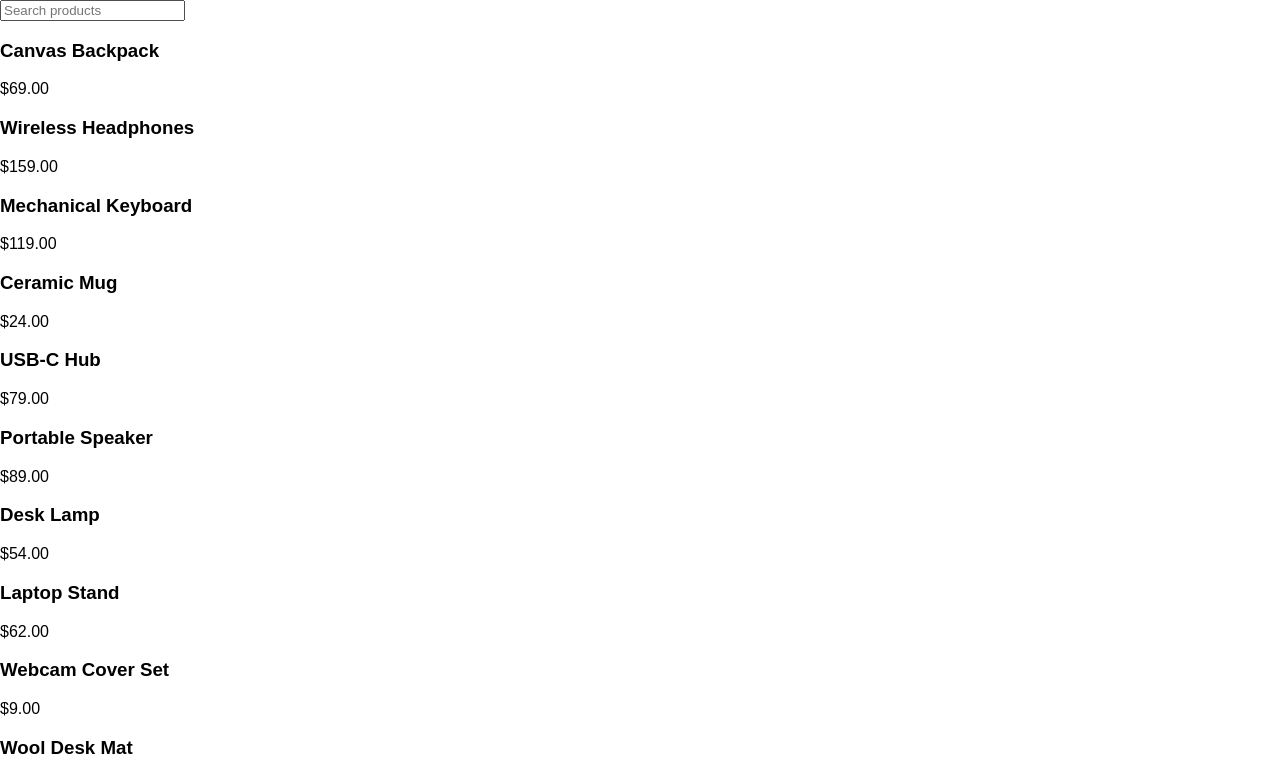
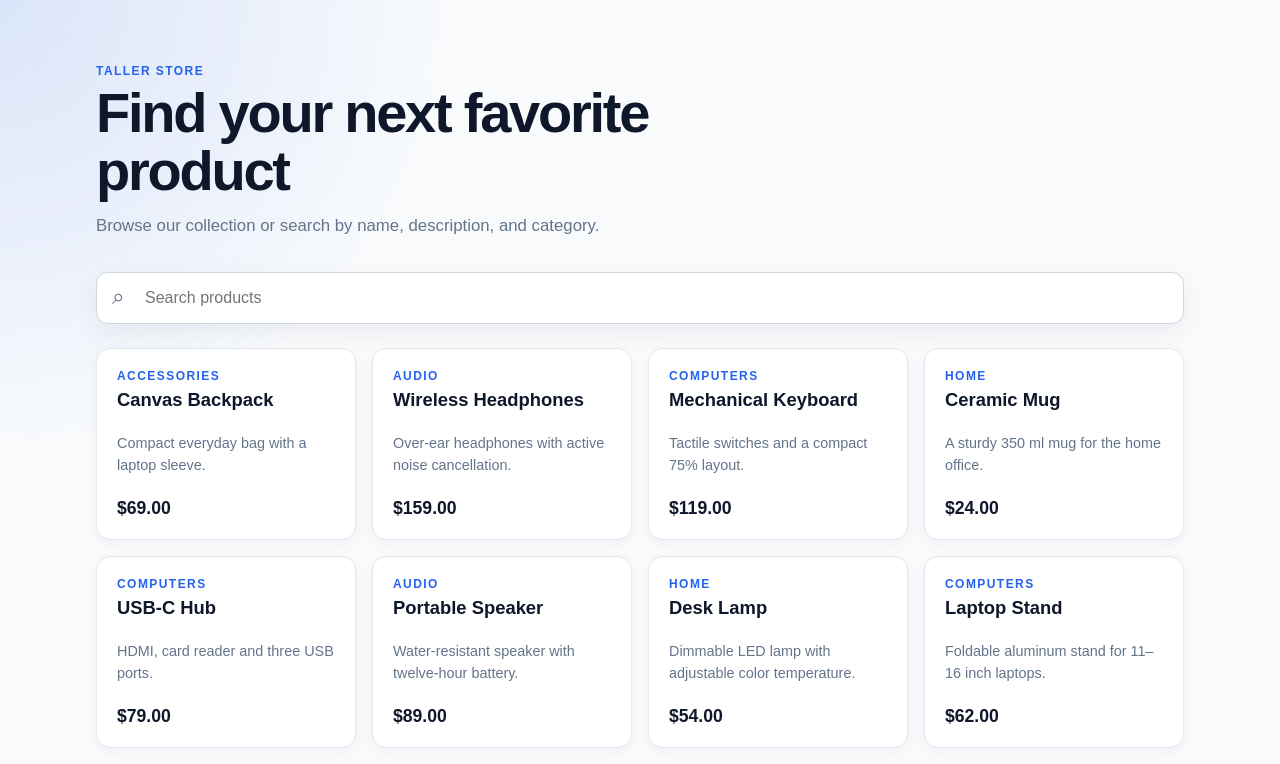
Before and after one commit to allanrlima/taller-interview-allan-lima, a Next.js app: page / in a window 1280 px wide. Shown: the top 764 px of the page. Built offline with nearby package versions, Linux system fonts and the light colour scheme.

Commit message:
Improve product search UI states

```diff
--- a/src/app/globals.css
+++ b/src/app/globals.css
@@ -4,5 +4,13 @@
 
 body {
   margin: 0;
+  color: #0f172a;
   font-family: Arial, Helvetica, sans-serif;
+  background: #f8fafc;
 }
+
+button,
+input,
+select {
+  font: inherit;
+}
--- a/src/app/layout.tsx
+++ b/src/app/layout.tsx
@@ -2,8 +2,8 @@ import type { Metadata } from "next";
 import "./globals.css";
 
 export const metadata: Metadata = {
-  title: "Hello World",
-  description: "A simple Hello World app",
+  title: "Taller Store",
+  description: "Browse and search the Taller Store product catalog.",
 };
 
 export default function RootLayout({ children }: Readonly<{ children: React.ReactNode }>) {
--- a/src/app/loading.tsx
+++ b/src/app/loading.tsx
@@ -1,3 +1,5 @@
+import { LoadingState } from "@/components/LoadingState";
+
 export default function Loading() {
-  return <main className="shell"><div className="status">Loading page…</div></main>;
+  return <main><LoadingState message="Loading page…" /></main>;
 }
--- a/src/app/page.module.css
+++ b/src/app/page.module.css
@@ -1,37 +1,161 @@
 .page {
   min-height: 100vh;
-  display: flex;
-  flex-direction: column;
-  align-items: center;
-  justify-content: center;
+  padding: 4rem 1.25rem;
+  background:
+    radial-gradient(circle at top left, rgba(37, 99, 235, 0.14), transparent 28rem),
+    #f8fafc;
+}
+
+.catalog {
+  width: min(68rem, 100%);
+  margin: 0 auto;
+}
+
+.header {
+  max-width: 42rem;
+  margin-bottom: 2rem;
+}
+
+.header h1 {
+  margin: 0.35rem 0 0.75rem;
+  color: #0f172a;
+  font-size: clamp(2rem, 5vw, 3.5rem);
+  line-height: 1.05;
+  letter-spacing: -0.04em;
+}
+
+.header > p:last-child {
+  margin: 0;
+  color: #64748b;
+  font-size: 1.05rem;
+  line-height: 1.6;
+}
+
+.eyebrow,
+.category {
+  margin: 0;
+  color: #2563eb;
+  font-size: 0.75rem;
+  font-weight: 700;
+  letter-spacing: 0.12em;
+  text-transform: uppercase;
+}
+
+.search {
+  position: relative;
+  display: block;
+  margin-bottom: 1.5rem;
+}
+
+.searchIcon {
+  position: absolute;
+  top: 50%;
+  left: 1rem;
+  color: #64748b;
+  font-size: 1.4rem;
+  transform: translateY(-55%);
+  pointer-events: none;
+}
+
+.search input {
+  width: 100%;
+  padding: 1rem 1rem 1rem 3rem;
+  color: #0f172a;
+  font: inherit;
+  background: white;
+  border: 1px solid #cbd5e1;
+  border-radius: 0.75rem;
+  box-shadow: 0 8px 24px rgba(15, 23, 42, 0.06);
+  transition: border-color 150ms ease, box-shadow 150ms ease;
+}
+
+.search input:focus {
+  border-color: #2563eb;
+  outline: none;
+  box-shadow: 0 0 0 3px rgba(37, 99, 235, 0.16);
+}
+
+.results {
+  min-height: 12rem;
+}
+
+.productGrid {
+  display: grid;
+  grid-template-columns: repeat(auto-fit, minmax(15rem, 1fr));
   gap: 1rem;
 }
 
-.page h1 {
+.productCard {
+  display: flex;
+  min-height: 12rem;
+  padding: 1.25rem;
+  flex-direction: column;
+  justify-content: space-between;
+  gap: 1rem;
+  background: white;
+  border: 1px solid #e2e8f0;
+  border-radius: 0.9rem;
+  box-shadow: 0 4px 14px rgba(15, 23, 42, 0.04);
+  transition: transform 150ms ease, box-shadow 150ms ease;
+}
+
+.productCard:hover {
+  box-shadow: 0 12px 30px rgba(15, 23, 42, 0.09);
+  transform: translateY(-2px);
+}
+
+.productCard h2 {
+  margin: 0.35rem 0 0;
+  color: #0f172a;
+  font-size: 1.15rem;
+}
+
+.productCard > p {
+  margin: 0;
+  color: #64748b;
+  font-size: 0.9rem;
+  line-height: 1.55;
+}
+
+.productCard strong {
+  color: #0f172a;
+  font-size: 1.1rem;
+}
+
+.empty {
+  padding: 3rem 1rem;
+  color: #64748b;
+  text-align: center;
+  background: white;
+  border: 1px dashed #cbd5e1;
+  border-radius: 0.75rem;
+}
+
+.empty h2,
+.empty p {
   margin: 0;
 }
 
-.count {
-  margin: 0;
-  font-size: 2rem;
-  font-weight: bold;
+.empty h2 {
+  margin-bottom: 0.35rem;
+  color: #334155;
+  font-size: 1.1rem;
 }
 
-.controls {
-  display: flex;
-  gap: 0.5rem;
+.srOnly {
+  position: absolute;
+  width: 1px;
+  height: 1px;
+  padding: 0;
+  margin: -1px;
+  overflow: hidden;
+  clip: rect(0, 0, 0, 0);
+  white-space: nowrap;
+  border: 0;
 }
 
-.button {
-  min-width: 3rem;
-  padding: 0.5rem 0.75rem;
-  border: 1px solid #222;
-  border-radius: 0.25rem;
-  background: white;
-  font: inherit;
-  cursor: pointer;
+@media (max-width: 40rem) {
+  .page {
+    padding-top: 2.5rem;
+  }
 }
-
-.button:hover {
-  background: #f0f0f0;
-}
--- a/src/app/page.tsx
+++ b/src/app/page.tsx
@@ -2,7 +2,11 @@
 
 import { useEffect, useState } from "react";
 
+import { ErrorState } from "@/components/ErrorState";
+import { LoadingState } from "@/components/LoadingState";
+import { formatPrice } from "@/lib/products";
 import type { Product } from "@/types/product";
+import styles from "./page.module.css";
 
 export default function ProductSearch() {
   const [query, setQuery] = useState("");
@@ -11,6 +15,7 @@ export default function ProductSearch() {
     "loading",
   );
   const [errorMessage, setErrorMessage] = useState("");
+  const [requestKey, setRequestKey] = useState(0);
 
   useEffect(() => {
     const controller = new AbortController();
@@ -42,10 +47,20 @@ export default function ProductSearch() {
       window.clearTimeout(timeoutId);
       controller.abort();
     };
-  }, [query]);
+  }, [query, requestKey]);
 
   return (
-    <div>
+    <main className={styles.page}>
+      <section className={styles.catalog} aria-labelledby="page-title">
+        <header className={styles.header}>
+          <p className={styles.eyebrow}>Taller Store</p>
+          <h1 id="page-title">Find your next favorite product</h1>
+          <p>Browse our collection or search by name, description, and category.</p>
+        </header>
+
+        <label className={styles.search}>
+          <span className={styles.searchIcon} aria-hidden="true">⌕</span>
+          <span className={styles.srOnly}>Search products</span>
           <input
             value={query}
             onChange={(event) => {
@@ -55,22 +70,45 @@ export default function ProductSearch() {
             }}
             placeholder="Search products"
           />
+        </label>
 
-      {status === "loading" && <div role="status">Loading products…</div>}
+        <div className={styles.results}>
+          {status === "loading" && <LoadingState message="Loading products…" />}
 
-      {status === "error" && <div role="alert">{errorMessage}</div>}
+          {status === "error" && (
+            <ErrorState
+              message={errorMessage}
+              onRetry={() => {
+                setStatus("loading");
+                setErrorMessage("");
+                setRequestKey((key) => key + 1);
+              }}
+            />
+          )}
 
           {status === "success" && products.length === 0 && (
-        <div>No products found</div>
+            <div className={styles.empty}>
+              <h2>No products found</h2>
+              <p>Try a different search term.</p>
+            </div>
           )}
 
-      {status === "success" && products.length > 0 &&
-        products.map((product) => (
-          <div key={product.id}>
-            <h3>{product.name}</h3>
-            <span>${(product.priceInCents / 100).toFixed(2)}</span>
+          {status === "success" && products.length > 0 && (
+            <div className={styles.productGrid}>
+              {products.map((product) => (
+                <article className={styles.productCard} key={product.id}>
+                  <div>
+                    <p className={styles.category}>{product.category}</p>
+                    <h2>{product.name}</h2>
                   </div>
+                  <p>{product.description}</p>
+                  <strong>{formatPrice(product.priceInCents)}</strong>
+                </article>
               ))}
             </div>
+          )}
+        </div>
+      </section>
+    </main>
   );
 }
--- /dev/null
+++ b/src/components/ErrorState.tsx
@@ -0,0 +1,28 @@
+import styles from "./StatusState.module.css";
+
+interface ErrorStateProps {
+  message?: string;
+  onRetry?: () => void;
+}
+
+export function ErrorState({
+  message = "Something went wrong. Please try again.",
+  onRetry,
+}: ErrorStateProps) {
+  return (
+    <div className={`${styles.state} ${styles.error}`} role="alert">
+      <span className={styles.errorIcon} aria-hidden="true">
+        !
+      </span>
+      <div>
+        <h2>Unable to load</h2>
+        <p>{message}</p>
+      </div>
+      {onRetry && (
+        <button type="button" onClick={onRetry}>
+          Try again
+        </button>
+      )}
+    </div>
+  );
+}
--- /dev/null
+++ b/src/components/LoadingState.tsx
@@ -0,0 +1,14 @@
+import styles from "./StatusState.module.css";
+
+interface LoadingStateProps {
+  message?: string;
+}
+
+export function LoadingState({ message = "Loading…" }: LoadingStateProps) {
+  return (
+    <div className={styles.state} role="status" aria-live="polite">
+      <span className={styles.spinner} aria-hidden="true" />
+      <p>{message}</p>
+    </div>
+  );
+}
--- /dev/null
+++ b/src/components/StatusState.module.css
@@ -0,0 +1,82 @@
+.state {
+  display: flex;
+  align-items: center;
+  justify-content: center;
+  gap: 0.75rem;
+  min-height: 8rem;
+  padding: 1.5rem;
+  color: #64748b;
+  text-align: center;
+}
+
+.state p,
+.state h2 {
+  margin: 0;
+}
+
+.state h2 {
+  margin-bottom: 0.25rem;
+  color: #991b1b;
+  font-size: 1rem;
+}
+
+.spinner {
+  width: 1.25rem;
+  height: 1.25rem;
+  border: 2px solid #cbd5e1;
+  border-top-color: #2563eb;
+  border-radius: 50%;
+  animation: spin 0.75s linear infinite;
+}
+
+.error {
+  flex-wrap: wrap;
+  color: #7f1d1d;
+  background: #fef2f2;
+  border: 1px solid #fecaca;
+  border-radius: 0.75rem;
+}
+
+.errorIcon {
+  display: grid;
+  flex: 0 0 auto;
+  width: 2rem;
+  height: 2rem;
+  place-items: center;
+  color: white;
+  font-weight: 700;
+  background: #dc2626;
+  border-radius: 50%;
+}
+
+.state button {
+  padding: 0.55rem 0.9rem;
+  color: white;
+  font: inherit;
+  font-weight: 600;
+  background: #b91c1c;
+  border: 0;
+  border-radius: 0.5rem;
+  cursor: pointer;
+}
+
+.state button:hover {
+  background: #991b1b;
+}
+
+.state button:focus-visible {
+  outline: 3px solid rgba(185, 28, 28, 0.25);
+  outline-offset: 2px;
+}
+
+@keyframes spin {
+  to {
+    transform: rotate(360deg);
+  }
+}
+
+@media (prefers-reduced-motion: reduce) {
+  .spinner {
+    animation: none;
+  }
+}
```
Also changed, not shown: src/app/error.tsx (+3 -5 lines). Lines whose indentation alone changed are shown as unchanged.
